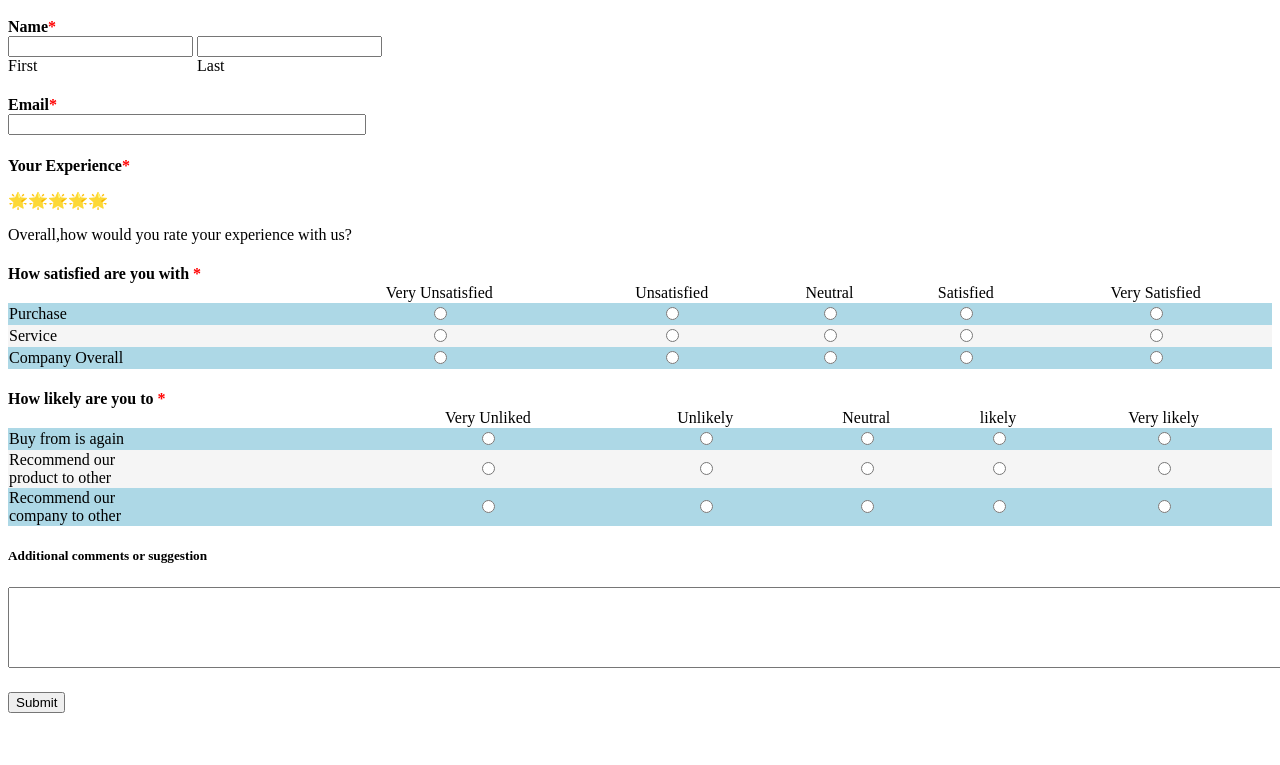
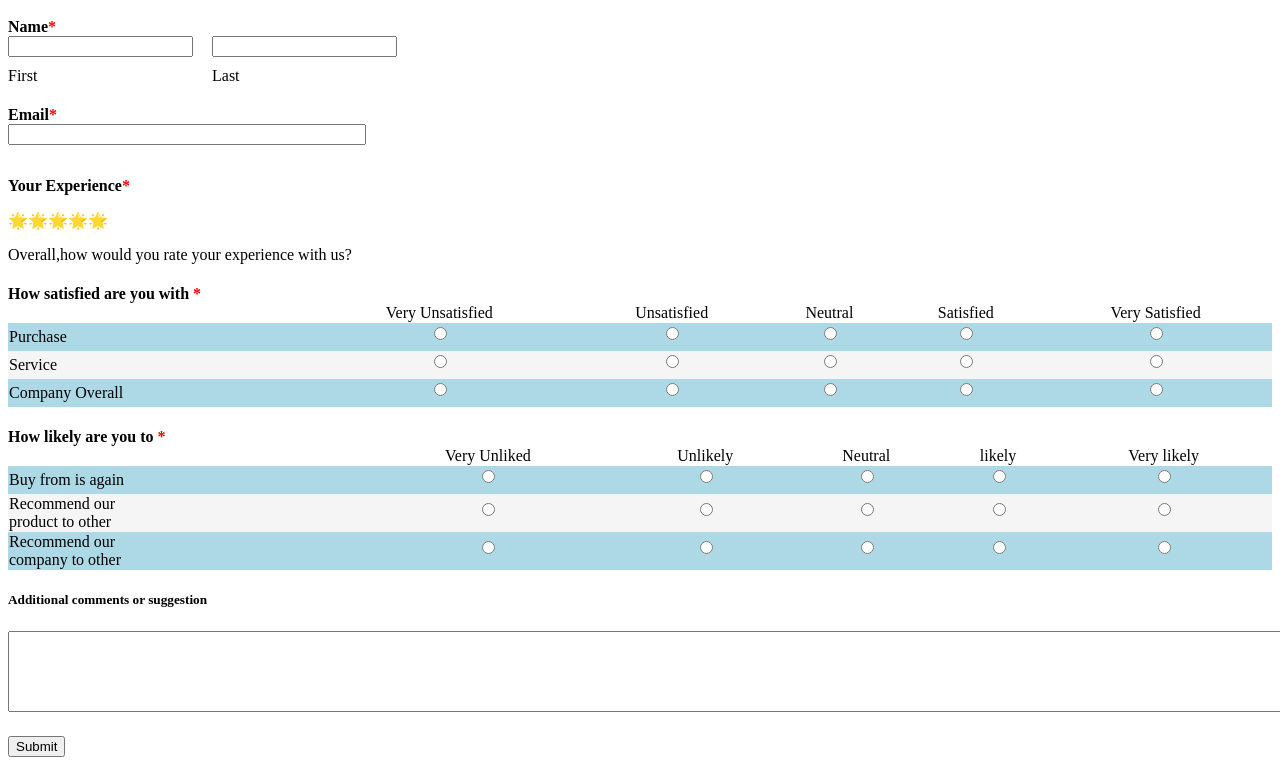
Before and after one commit to pk-ops/DAY16, a plain HTML site: page Index.html in a window 1280 px wide. Shown: the part 76-841 px from the top of the page. Before the commit the page ends 800 px from the top, so only its background shows below. Drawn offline with Linux system fonts and the light colour scheme.

Commit message:
CSS styling

```diff
--- a/Index.html
+++ b/Index.html
@@ -15,14 +15,14 @@
             <h4 style="margin-bottom:0px ;">Name<span class="req">*</span></h4>
             <div style="display: inline-block;">
 
-                <input type="text" name="" id="fname"><br>
-                <label for="fname">First</label><br>
+                <input style="margin-bottom:10px ;" type="text" name="" id="fname"><br>
+                <label  class="labels"  for="fname">First</label><br>
 
             </div>
             <div style="display: inline-block;">
 
-                <input type="text" name="" id="last"><br>
-                <label for="last">Last</label><br>
+                <input style="margin-left:15px ;"    type="text" name="" id="last"><br>
+                <label style="margin-left:15px ;" for="last">Last</label><br>
             </div>
 
     </tr>
--- a/style.css
+++ b/style.css
@@ -17,3 +17,11 @@ table,th,tr{
 .heading:hover{
     background-color: aqua;
 }
+
+.labels{
+    margin-top: 5px;
+}
+
+input{
+    margin-bottom: 10px;
+}
```
